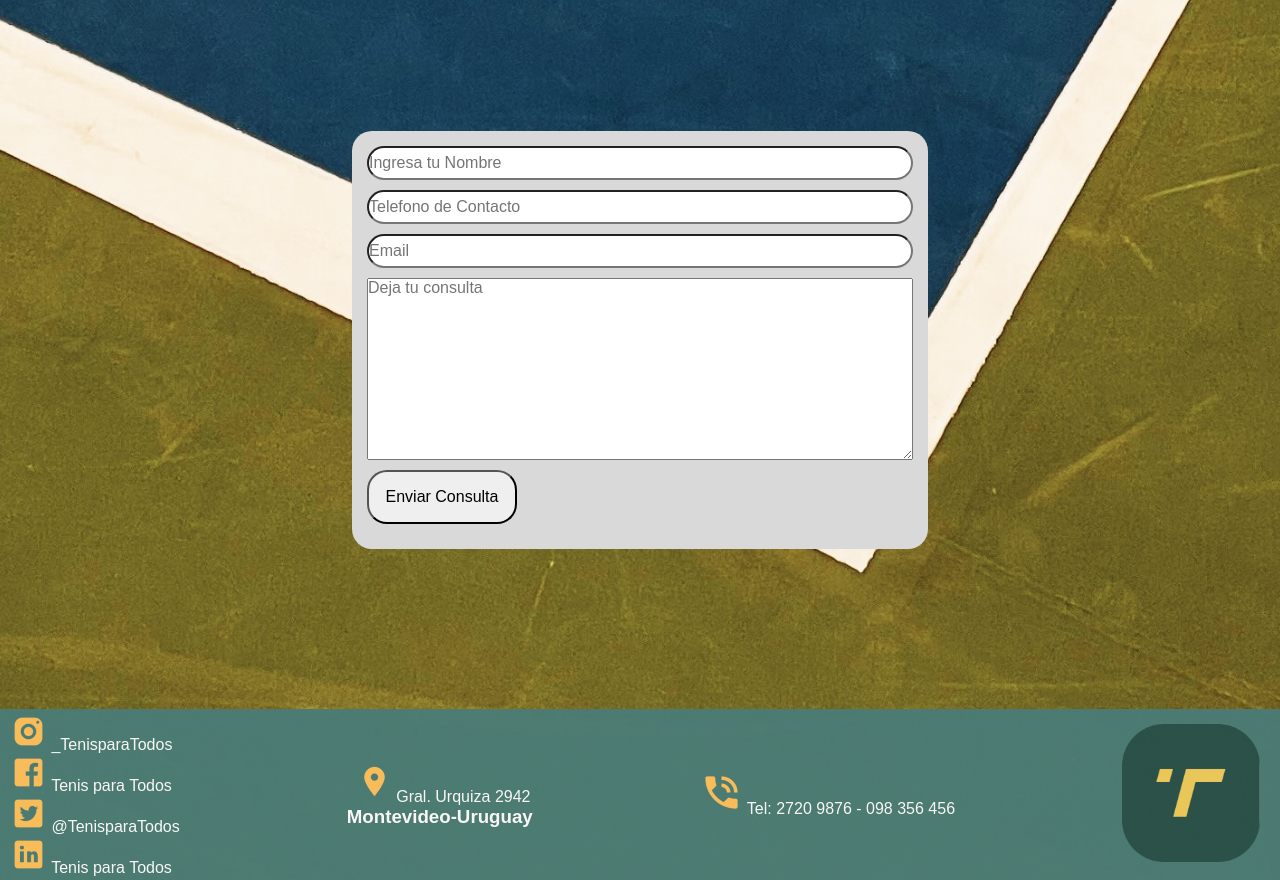
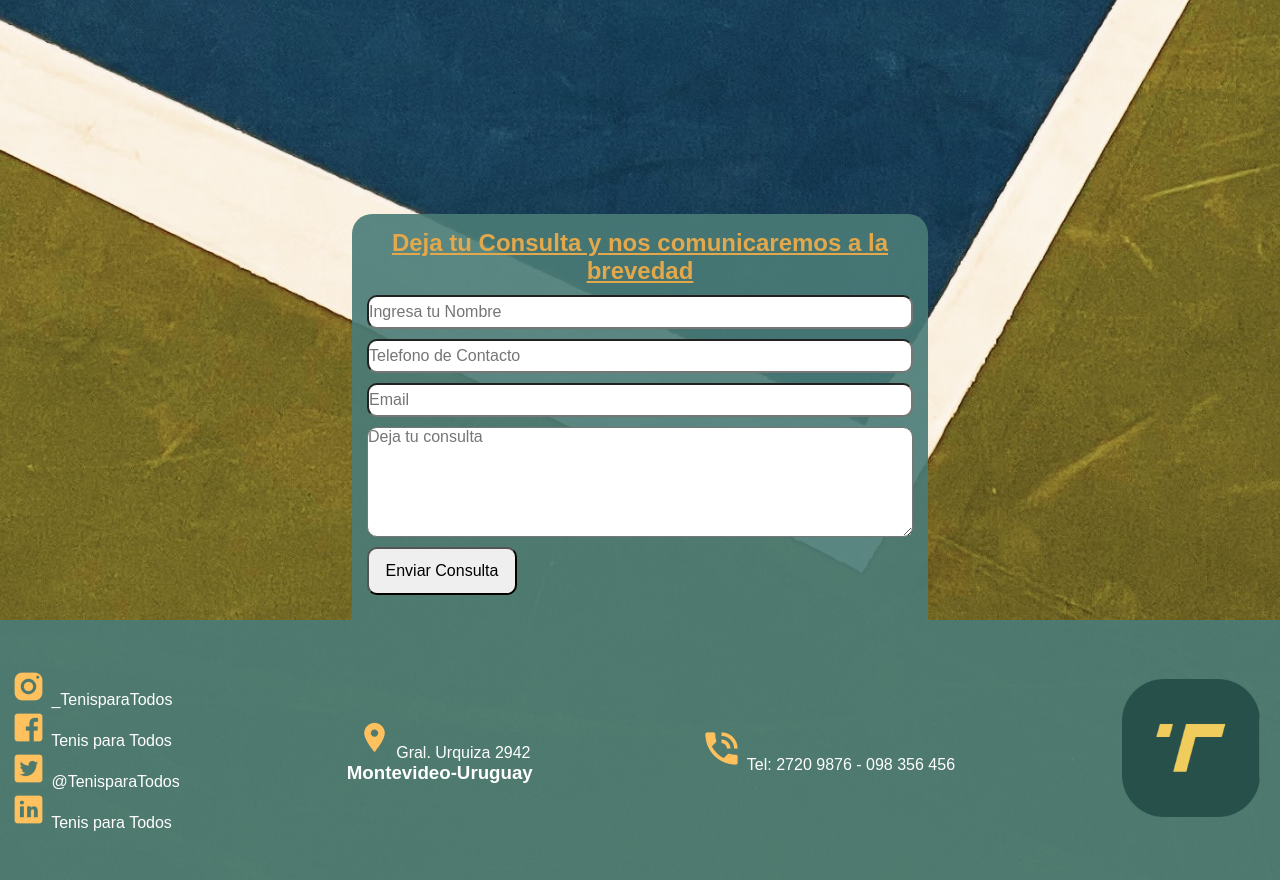
Before and after one commit to Speloche/tenis-para-todos-39385, a plain HTML site: page pages/planes.html in a window 1280 px wide. Shown: the part 1120-2000 px from the top of the page. Drawn offline with Linux system fonts and the light colour scheme; a web font is replaced by a local one.

Commit message:
se modifica formulario , union del footer con formulario

```diff
--- a/css/style.css
+++ b/css/style.css
@@ -88,9 +88,8 @@ main {
 
 footer {
     grid-area: footer;
-    background-color: #4a7c77;
+    background-color: #4a7c77e6;
     color: white;
-    opacity: 0.95;
     width: 100%;
     height: 10.688rem;
     display: flex;
@@ -825,9 +824,10 @@ main {
     grid-area: main;
 }
 
-footer {
+.footer-planes {
     grid-area: footer;
     align-self: flex-end;
+    height: 100%;
 }
 
 /*MAIN PLANES*/
@@ -1104,11 +1104,18 @@ footer {
 
 .contact-form{
     grid-area: form;
-    align-self: center;
-    background-color: #D9D9D9;
+    align-self: last baseline;
+    background-color: #4a7c77e6;
     padding: 15px;
     width: 100%;
-    border-radius: 20px;
+    border-radius: 20px 20px 0px 0px;
+    color: #e2a84b;
+}
+.contact-form h4{
+    margin-bottom: 10px;
+    font-size: 24px;
+    text-align: center;
+    text-decoration: underline;
 }
 
 .form{
@@ -1121,15 +1128,18 @@ footer {
     margin-bottom: 10px;
     line-height: 30px;
     font-size: 16px;
-    border-radius: 20px;
+    border-radius: 10px;
 }
 .form textarea{
     font-family: 'Inria Sans', sans-serif;
     margin-bottom: 10px;
     font-size: 16px;
 }
+#consulta{
+    border-radius: 10px;
+}
 #enviar{
-    padding: 10px;
+    padding: 7px;
     width:  150px;
-    border-radius: 20px;
+    border-radius: 10px;
 }
--- a/pages/planes.html
+++ b/pages/planes.html
@@ -84,6 +84,7 @@
                     <span class="precio-plan-4"> $ 4500 Mensuales</span>
                 </div>
                 <div class="contact-form" >
+                    <h4>Deja tu Consulta y nos comunicaremos a la brevedad</h4>
                     <form action="" class="form">
                         <label for="name"></label>
                         <input type="text" id="name" placeholder="Ingresa tu Nombre">
@@ -92,19 +93,14 @@
                         <label for="email"></label>
                         <input type="email" id="email" placeholder="Email">
                         <label for="consulta"></label>
-                        <textarea name="consulta" id="consulta" cols="60" rows="10" placeholder="Deja tu consulta"></textarea>
+                        <textarea name="consulta" id="consulta" cols="60" rows="6" placeholder="Deja tu consulta"></textarea>
                         <label for="Enviar"></label>
                         <input type="button" id="enviar" value="Enviar Consulta">
                     </form>
-
-
-
-
-
                 </div>
         </main>
 
-        <footer>
+        <footer class="footer-planes">
             <section>
                 <a href="https://www.instagram.com/tenis.para.todos/" target="_blank">
                     <img src="../assets/img/Instagram.png" alt="logo de instagram en Png">
```
